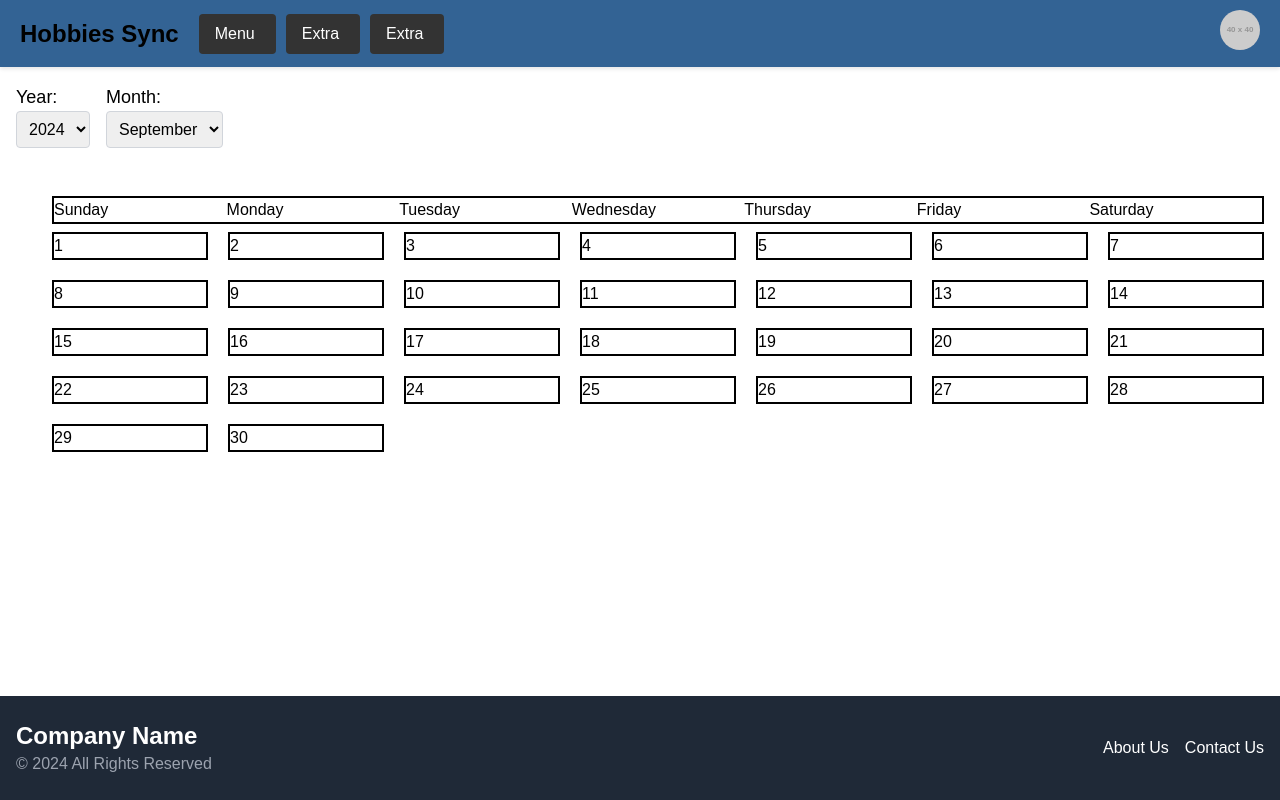
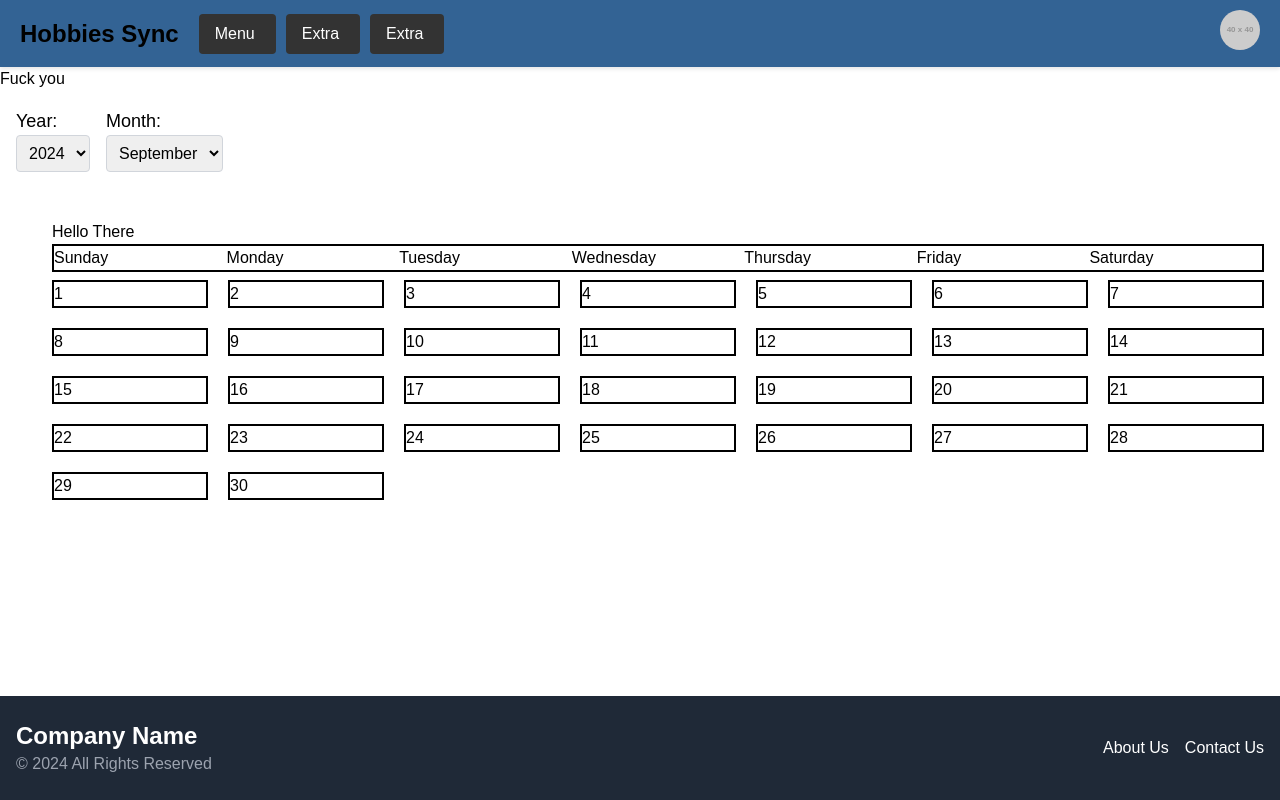
Before and after one commit to carlosalonsohernandez/sunhacks2024, a Next.js app in the folder hobbysync/: page / in a window 1280 px wide. Built offline with nearby package versions, Linux system fonts and the light colour scheme.

Commit message:
Calendar
Fuck you

```diff
--- a/hobbysync/src/app/components/Calendar.js
+++ b/hobbysync/src/app/components/Calendar.js
@@ -23,7 +23,7 @@ const Calendar = ({ year, month }) => {
 
   return (
     <div className="ml-9">
-
+        <div>Hello There</div>
       {/* Weekday Headers */}
       <div className="grid grid-cols-7 gap-0 border-black border-2 border-solid">
         <div>Sunday</div>
--- a/hobbysync/src/app/page.js
+++ b/hobbysync/src/app/page.js
@@ -86,7 +86,7 @@ export default function Home() {
       </header>
 
       <main className="flex-grow">
-
+        <div>Fuck you</div>
         {/* User Inputs for Month and Year */}
         <div className="container mx-auto p-4">
           <div className="flex gap-4 mb-4">
```
